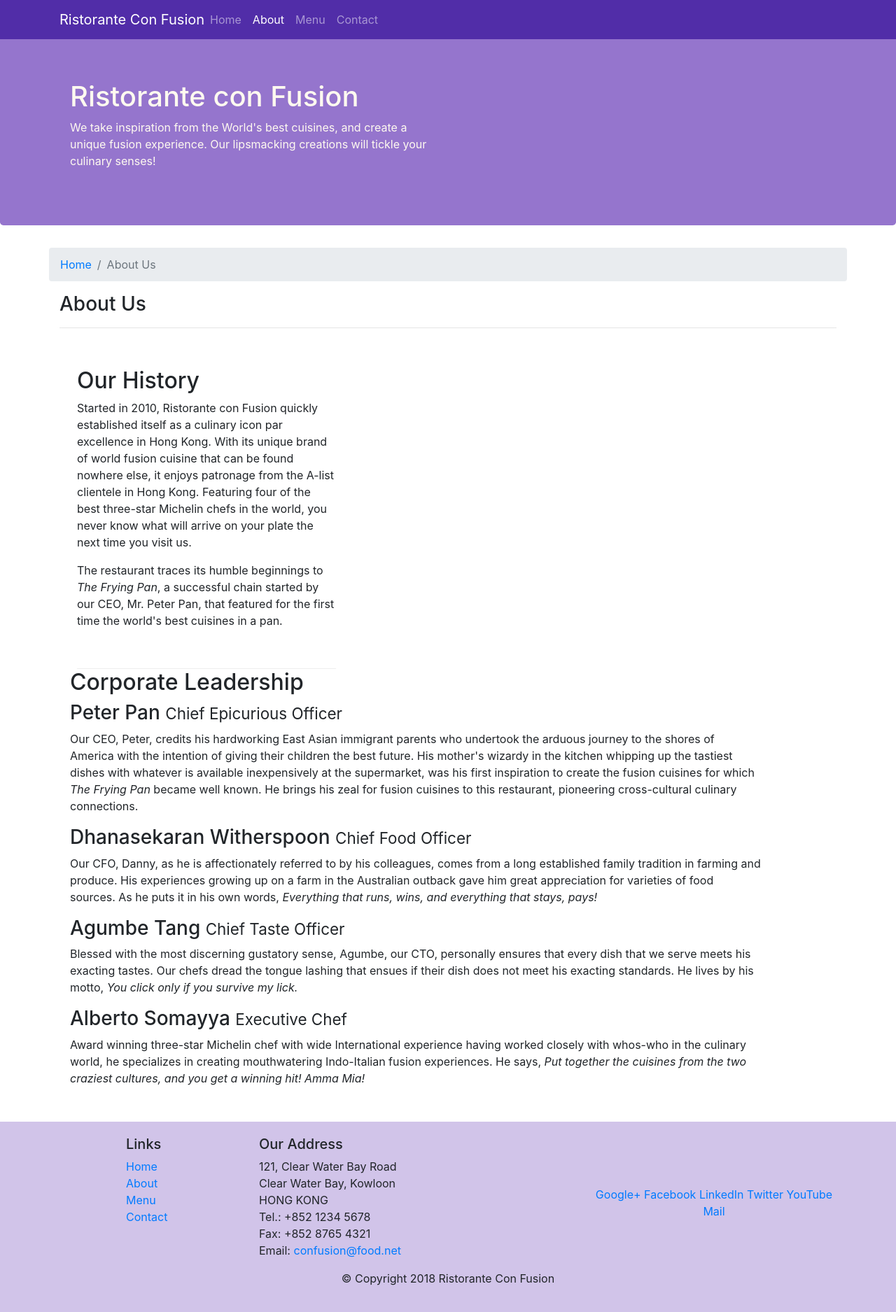
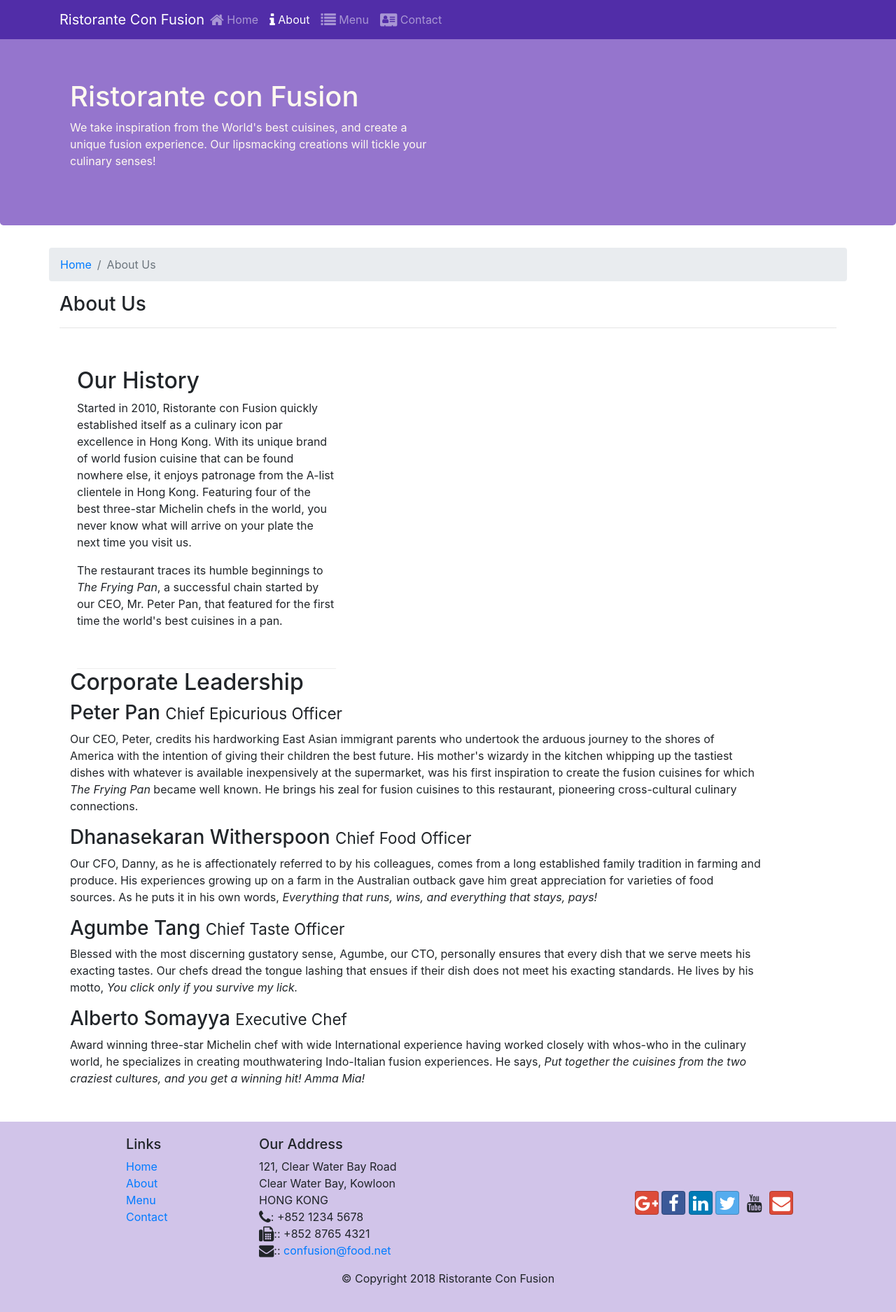
Before and after one commit to amanS2206/simple-restaurant-website, a website: page aboutus.html in a window 1280 px wide. Shown: the whole page at 70% size. Drawn offline with nearby package versions, Linux system fonts and the light colour scheme.

Commit message:
add icons

```diff
--- a/aboutus.html
+++ b/aboutus.html
@@ -9,6 +9,8 @@
 
     <!-- Bootstrap CSS -->
     <link rel="stylesheet" href="node_modules/bootstrap/dist/css/bootstrap.min.css">
+    <link rel="stylesheet" href="node_modules/font-awesome/css/font-awesome.min.css">
+    <link rel="stylesheet" href="node_modules/bootstrap-social/bootstrap-social.css">
     <link rel="stylesheet" href="css/style1.css">
     <title>Ristorante Con Fusion: About Us</title>
 
@@ -24,10 +26,10 @@
             <a class="navbar-brand mr-auto" href="./index.html">Ristorante Con Fusion</a>
             <div class="collapse navbar-collapse" id="Navbar">
                 <ul class="navbar-nav mr-auto">
-                    <li class="nav-item"><a class="nav-link" href="./index.html">Home</a></li>
-                    <li class="nav-item active"><a class="nav-link" href="#">About</a></li>
-                    <li class="nav-item"><a class="nav-link" href="#">Menu</a></li>
-                    <li class="nav-item"><a class="nav-link" href="#">Contact</a></li>
+                    <li class="nav-item"><a class="nav-link" href="./index.html"><span class="fa fa-home fa-lg"></span> Home</a></li>
+                    <li class="nav-item active"><a class="nav-link" href="#"><span class="fa fa-info fa-lg"></span> About</a></li>
+                    <li class="nav-item"><a class="nav-link" href="#"><span class="fa fa-list fa-lg"></span> Menu</a></li>
+                    <li class="nav-item"><a class="nav-link" href="#"><span class="fa fa-address-card fa-lg"></span> Contact</a></li>
                 </ul>
             </div>
         </div>
@@ -124,19 +126,19 @@
                         121, Clear Water Bay Road<br>
                         Clear Water Bay, Kowloon<br>
                         HONG KONG<br>
-                        Tel.: +852 1234 5678<br>
-                        Fax: +852 8765 4321<br>
-                        Email: <a href="mailto:confusion@food.net">confusion@food.net</a>
+                        <i class="fa fa-phone fa-lg"></i>: +852 1234 5678<br>
+                        <i class="fa fa-fax fa-lg"></i>:: +852 8765 4321<br>
+                        <i class="fa fa-envelope fa-lg"></i>:: <a href="mailto:confusion@food.net">confusion@food.net</a>
                     </address>
                 </div>
                 <div class="col-12 col-sm-4 align-self-center">
                     <div class="text-center">
-                        <a href="http://google.com/+">Google+</a>
-                        <a href="http://www.facebook.com/profile.php?id=">Facebook</a>
-                        <a href="http://www.linkedin.com/in/">LinkedIn</a>
-                        <a href="http://twitter.com/">Twitter</a>
-                        <a href="http://youtube.com/">YouTube</a>
-                        <a href="mailto:">Mail</a>
+                        <a class="btn btn-social-icon btn-google" href="http://google.com/+"><i class="fa fa-google-plus fa-lg"></i></a>
+                        <a class="btn btn-social-icon btn-facebook" href="http://www.facebook.com/profile.php?id="><i class="fa fa-facebook fa-lg"></i></a>
+                        <a class="btn btn-social-icon btn-linkedin" href="http://www.linkedin.com/in/"><i class="fa fa-linkedin fa-lg"></i></a>
+                        <a class="btn btn-social-icon btn-twitter" href="http://twitter.com/"><i class="fa fa-twitter fa-lg"></i></a>
+                        <a class="btn btn-social-icon btn-youtube" href="http://youtube.com/"><i class="fa fa-youtube fa-lg"></i></a>
+                        <a class="btn btn-social-icon btn-google" href="mailto:"><i class="fa fa-envelope fa-lg"></i></a>
                     </div>
                 </div>
             </div>
--- a/package.json
+++ b/package.json
@@ -15,6 +15,8 @@
   },
   "dependencies": {
     "bootstrap": "^4.5.0",
+    "bootstrap-social": "^5.1.1",
+    "font-awesome": "^4.7.0",
     "jquery": "^3.5.1",
     "popper.js": "^1.16.1"
   }
```
Also changed, not shown: index.html (+15 -13 lines), 1 other file.
